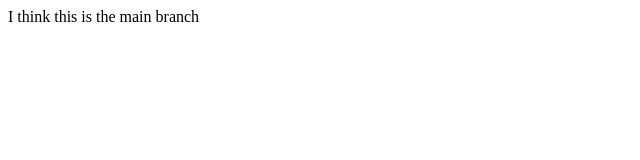
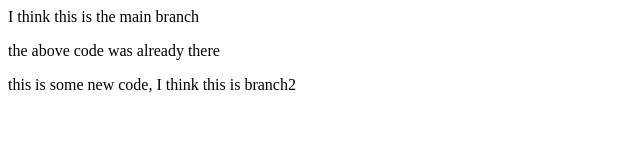
Before and after one commit to yamsun/lesson-two, a plain HTML site: page index.html in a window 1280 px wide. Shown: the whole page, without its empty margins (0-640 px from the left). Drawn offline with Linux system fonts and the light colour scheme.

Commit message:
update index.html
changes made in branch2, a branch to main

```diff
--- a/index.html
+++ b/index.html
@@ -1 +1,3 @@
 <p> I think this is the main branch</p>
+<p>the above code was already there</p>
+<p>this is some new code, I think this is branch2</p>
```
